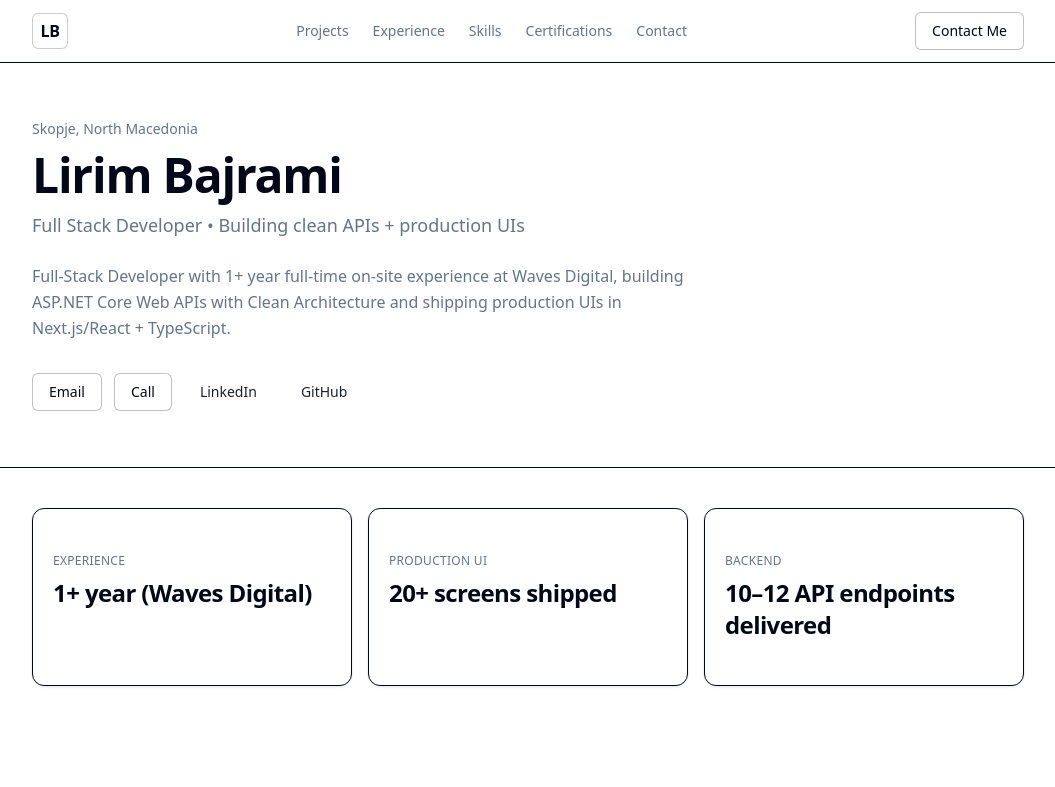
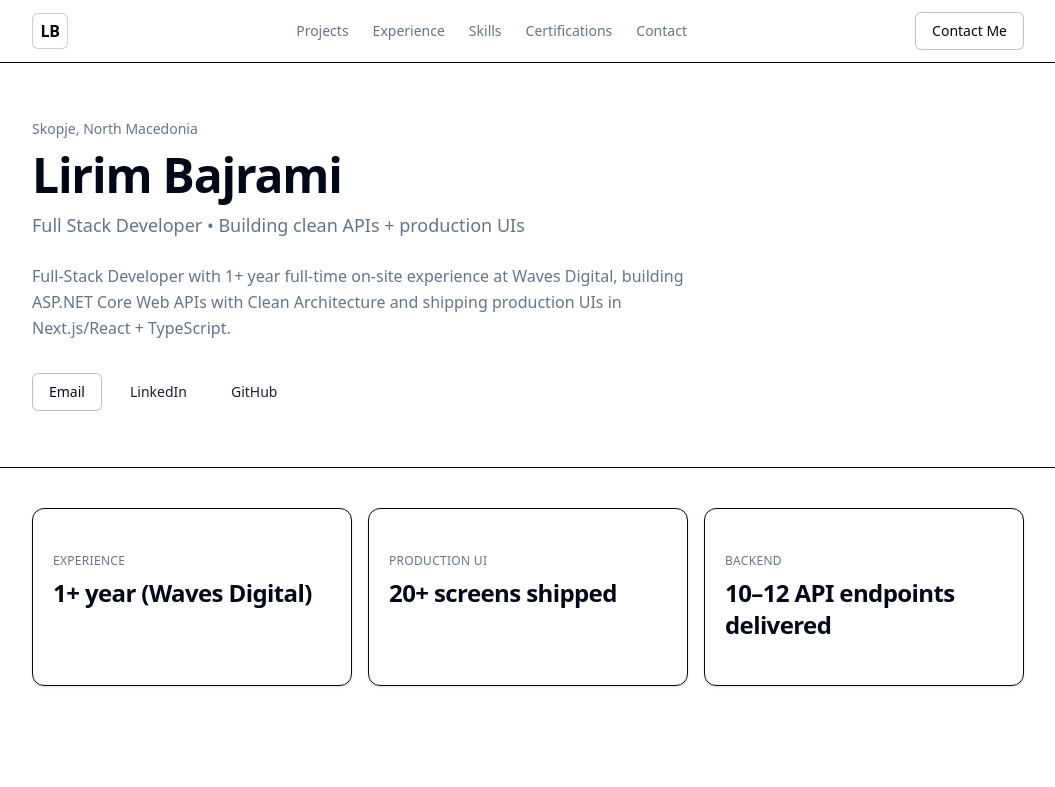
Before and after one commit to liriimb/portfolio-lb, a Next.js app in the folder portfolio/: page / in a window 1280 px wide. Shown: the top 787 px of the page, without its empty margins (112-1167 px from the left). Built offline with nearby package versions, Linux system fonts and the light colour scheme.

Commit message:
removed a element

```diff
--- a/portfolio/src/components/sections/Contact.tsx
+++ b/portfolio/src/components/sections/Contact.tsx
@@ -28,19 +28,6 @@ export default function Contact({ data }: { data: Resume }) {
               </div>
               <CopyButton text={data.email} />
             </div>
-
-            <div className="flex flex-wrap items-center justify-between gap-3 rounded-lg border p-4">
-              <div>
-                <p className="text-xs text-muted-foreground">Phone</p>
-                <a
-                  className="mt-1 inline-block text-sm font-medium underline-offset-4 hover:underline"
-                  href={`tel:${data.phone.replace(/\s/g, "")}`}
-                >
-                  {data.phone}
-                </a>
-              </div>
-              <CopyButton text={data.phone} />
-            </div>
           </div>
 
           <div className="mt-6 flex flex-wrap gap-3">
--- a/portfolio/src/components/sections/Hero.tsx
+++ b/portfolio/src/components/sections/Hero.tsx
@@ -4,8 +4,6 @@ import GlowLink from "@/components/shared/GlowLink";
 import LinkButton from "../shared/LinkButton";
 
 export default function Hero({ data }: { data: Resume }) {
-  const telHref = `tel:${data.phone.replace(/\s/g, "")}`;
-
   return (
     <section className="border-b py-14">
       <div className="mx-auto w-full max-w-5xl px-4">
@@ -32,10 +30,6 @@ export default function Hero({ data }: { data: Resume }) {
             Email
           </LinkButton>
 
-          <LinkButton href={telHref} variant="radial" external={false}>
-            Call
-          </LinkButton>
-
           <GlowLink href={data.links.linkedin} label="LinkedIn" />
           <GlowLink href={data.links.github} label="GitHub" />
         </div>
--- a/portfolio/src/content/resume.ts
+++ b/portfolio/src/content/resume.ts
@@ -3,7 +3,6 @@ export const resume = {
   title: "Full Stack Developer",
   location: "Skopje, North Macedonia",
   email: "lirim.bajram@outlook.com",
-  phone: "+389 070 633 398",
   links: {
     github: "https://github.com/liriimb",
     linkedin: "https://www.linkedin.com/in/lirimbajrami/",
```
